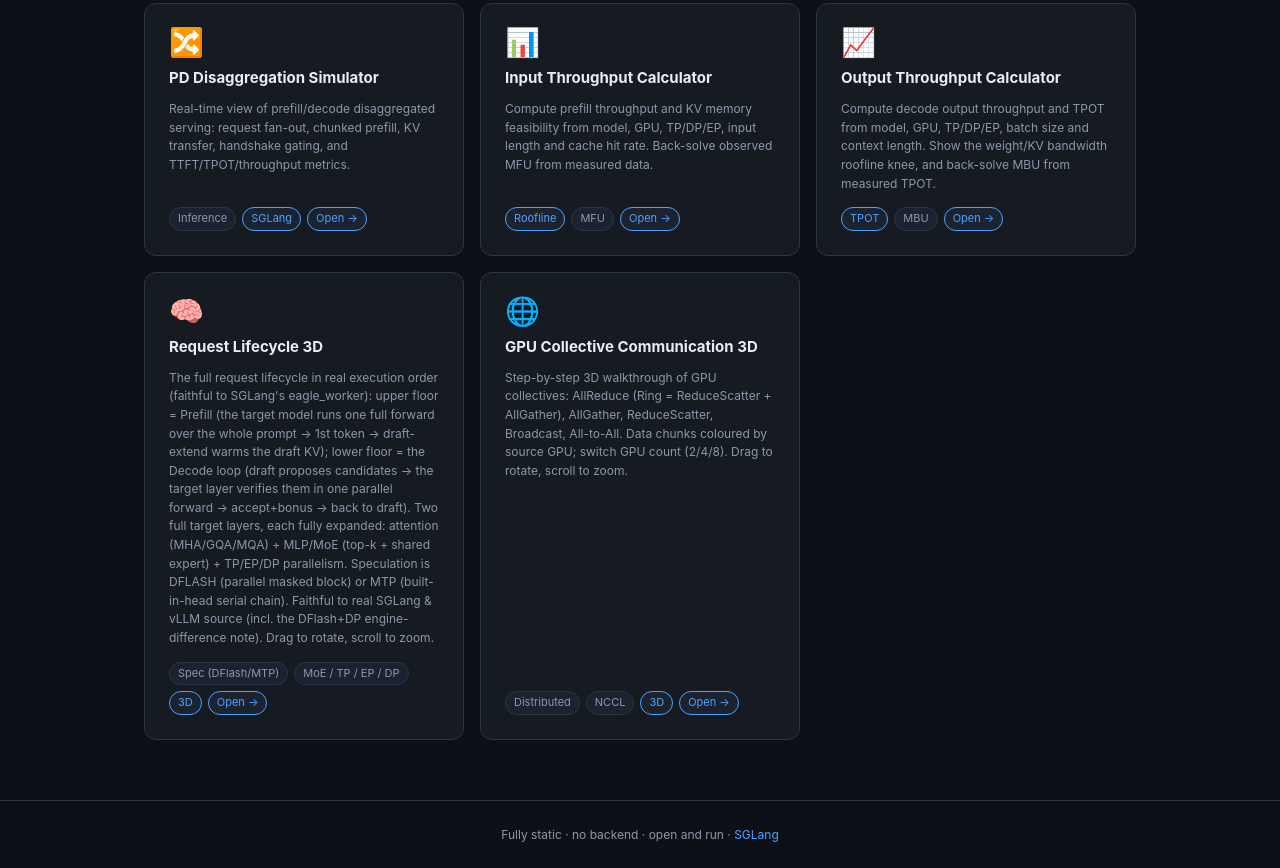
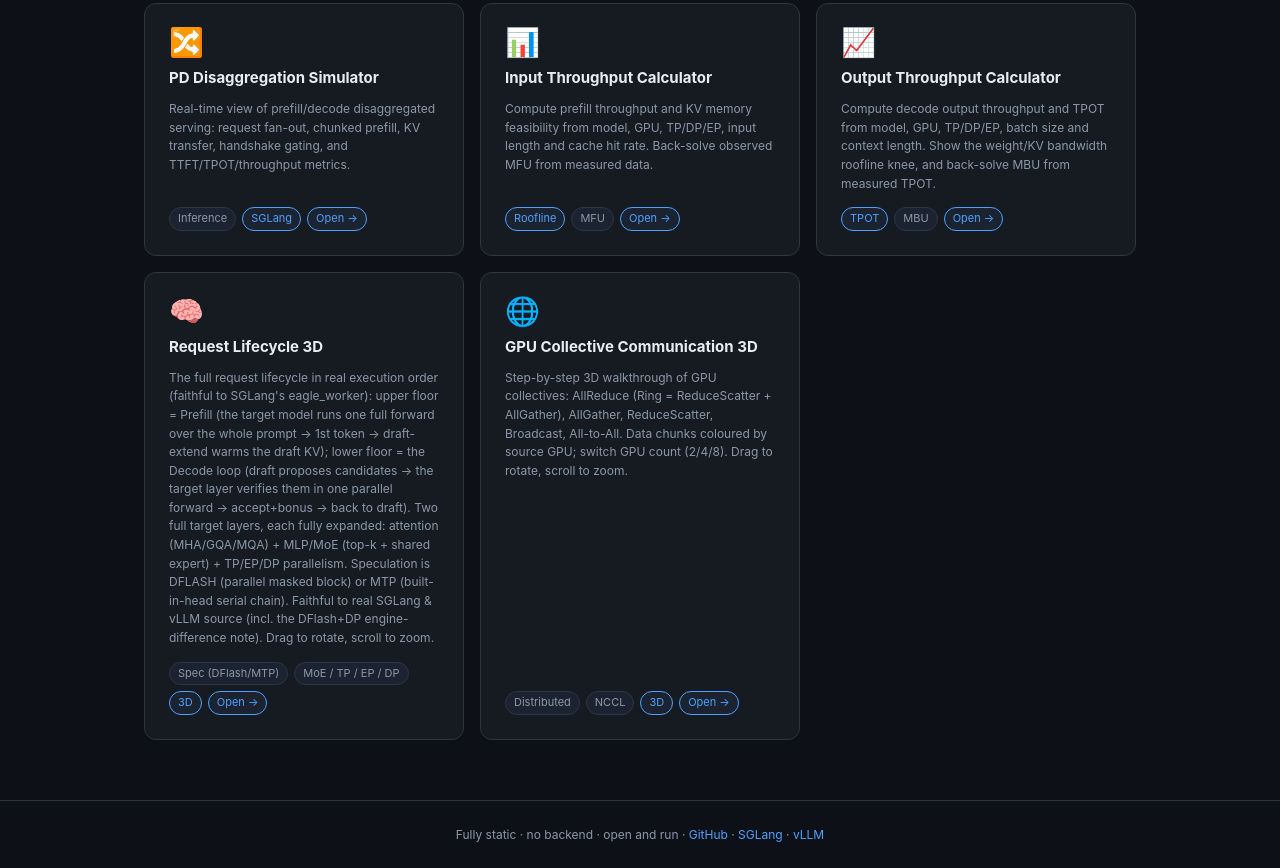
Before and after one commit to Limixxx/inferflux, a plain HTML site: page index.html in a window 1280 px wide. Shown: the part 252-1120 px from the top of the page. Drawn offline with Linux system fonts and the light colour scheme.

Commit message:
feat: add GitHub and vLLM links to homepage footer

```diff
--- a/index.html
+++ b/index.html
@@ -88,7 +88,9 @@ footer a:hover{text-decoration:underline;}
 
 <footer>
   <span data-i18n="footer.text"></span>
+  · <a href="https://github.com/Abatom/inferflux" target="_blank" rel="noopener">GitHub</a>
   · <a href="https://github.com/sgl-project/sglang" target="_blank" rel="noopener">SGLang</a>
+  · <a href="https://github.com/vllm-project/vllm" target="_blank" rel="noopener">vLLM</a>
 </footer>
 
 <script>
```
